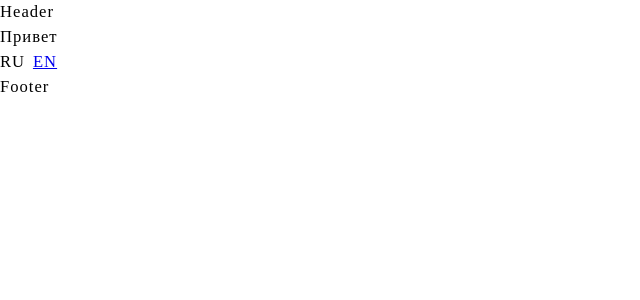
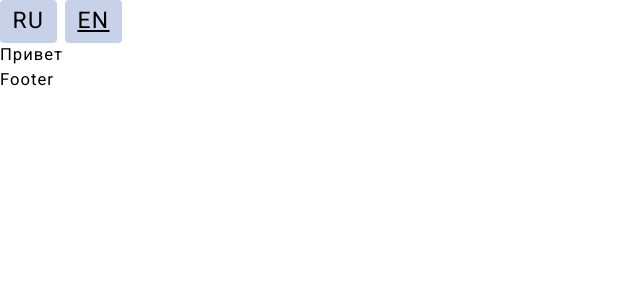
Before and after one commit to 404passionFruit/a11y-hometask, a Nuxt app: page / in a window 1280 px wide. Shown: the top 300 px of the page, without its empty margins (0-640 px from the left). Built offline with nearby package versions, Linux system fonts and the light colour scheme.

Commit message:
feat: styles lang switcher and moves it to Header

```diff
--- a/assets/scss/global/reset.scss
+++ b/assets/scss/global/reset.scss
@@ -9,6 +9,7 @@ html {
 
 body {
   font-size: 1.6rem;
+  font-family: 'Roboto', sans-serif;
 }
 
 * {
--- /dev/null
+++ b/components/Header.vue
@@ -0,0 +1,16 @@
+<template>
+  <header>
+    <LangSwitch />
+  </header>
+</template>
+
+<script>
+import LangSwitch from '@/components/Header/LangSwitch'
+export default {
+  components: { LangSwitch },
+}
+</script>
+
+<style lang="scss">
+//
+</style>
--- a/components/LangSwitch.vue
+++ b/components/Header/LangSwitch.vue
@@ -1,5 +1,5 @@
 <template>
-  <div>
+  <div class="languages">
     <nuxt-link
       v-for="locale in $i18n.locales"
       :key="locale.code"
@@ -11,12 +11,28 @@
       "
       :aria-hidden="$i18n.locale === locale.code"
       :tag="$i18n.locale === locale.code ? 'span' : 'a'"
-    >
-      {{ locale.name }}
-    </nuxt-link>
+      v-text="locale.name"
+    />
   </div>
 </template>
 
 <script>
 export default {}
 </script>
+
+<style lang="scss" scoped>
+.languages {
+  * {
+    display: inline-block;
+    background: #c7d2e9;
+    border-radius: 4px;
+    color: #000;
+    font-size: 2.2rem;
+    padding: $s-xs $s-m;
+  }
+
+  * + * {
+    margin-left: $s-s;
+  }
+}
+</style>
--- a/layouts/default.vue
+++ b/layouts/default.vue
@@ -1,7 +1,7 @@
 <template>
   <div>
     <div ref="wrapper" tabindex="-1" class="page-wrapper">
-      <header>Header</header>
+      <HeaderComponent />
       <div><Nuxt /></div>
       <footer>Footer</footer>
     </div>
@@ -18,7 +18,9 @@
 </template>
 
 <script>
+import HeaderComponent from '@/components/Header'
 export default {
+  components: { HeaderComponent },
   data() {
     return {
       message: '',
--- a/nuxt.config.js
+++ b/nuxt.config.js
@@ -10,7 +10,14 @@ export default {
       { name: 'viewport', content: 'width=device-width, initial-scale=1' },
       { hid: 'description', name: 'description', content: '' },
     ],
-    link: [{ rel: 'icon', type: 'image/x-icon', href: '/favicon.ico' }],
+    link: [
+      { rel: 'icon', type: 'image/x-icon', href: '/favicon.ico' },
+      {
+        rel: 'stylesheet',
+        href:
+          'https://fonts.googleapis.com/css2?family=Roboto:wght@400;700&display=swap',
+      },
+    ],
   },
 
   // Global CSS (https://go.nuxtjs.dev/config-css)
@@ -36,7 +43,7 @@ export default {
   ],
 
   // Modules (https://go.nuxtjs.dev/config-modules)
-  modules: ['nuxt-i18n'],
+  modules: ['nuxt-i18n', '@nuxtjs/style-resources'],
 
   // i18n https://i18n.nuxtjs.org/setup
   i18n: {
--- a/package.json
+++ b/package.json
@@ -33,6 +33,7 @@
     "@commitlint/config-conventional": "^11.0.0",
     "@nuxtjs/eslint-config": "^3.1.0",
     "@nuxtjs/eslint-module": "^2.0.0",
+    "@nuxtjs/style-resources": "^1.0.0",
     "@nuxtjs/stylelint-module": "^4.0.0",
     "@vue/test-utils": "^1.1.0",
     "babel-core": "7.0.0-bridge.0",
--- a/pages/index.vue
+++ b/pages/index.vue
@@ -1,14 +1,12 @@
 <template>
   <main>
     {{ $t('hello') }}
-    <LangSwitch />
   </main>
 </template>
 
 <script>
-import LangSwitch from '@/components/LangSwitch'
 export default {
-  components: { LangSwitch },
+  components: {},
 }
 </script>
 
```
Also changed, not shown: 1 other file (tests, documents, lock files or other folders).
